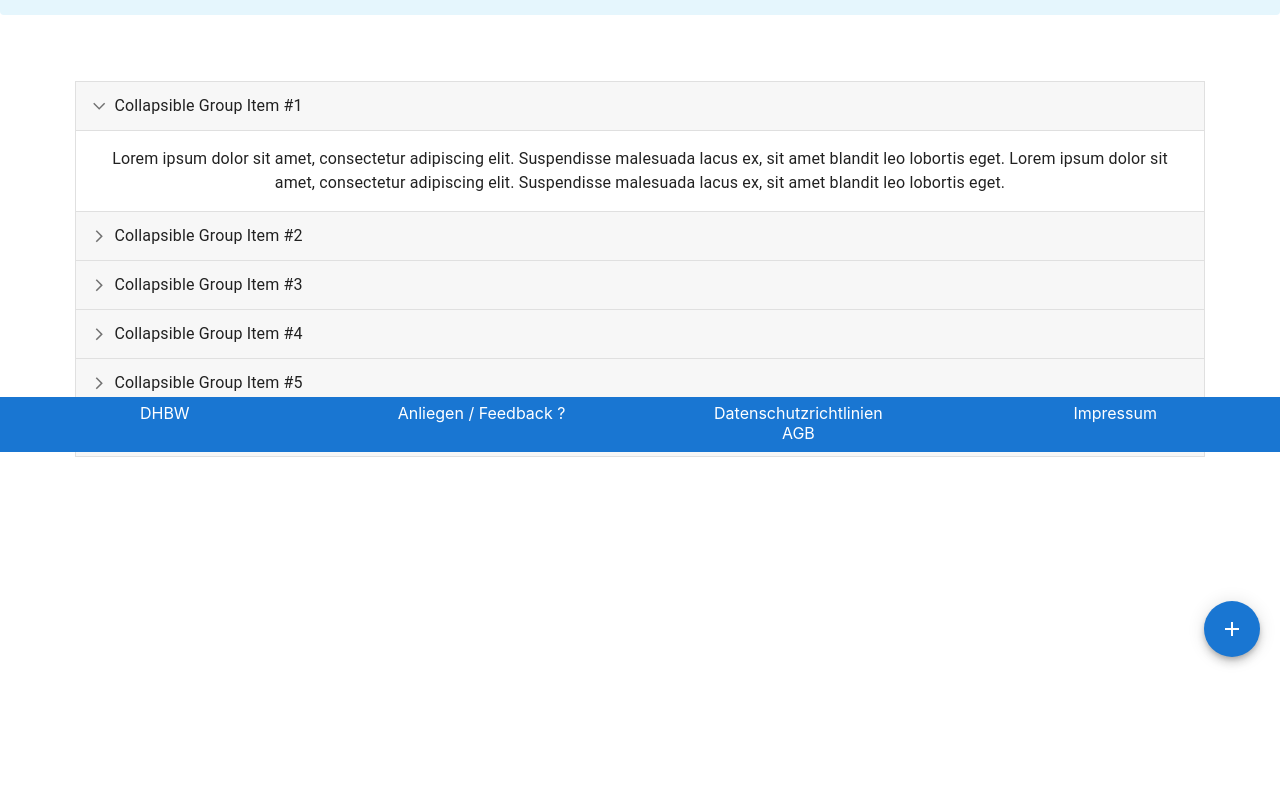
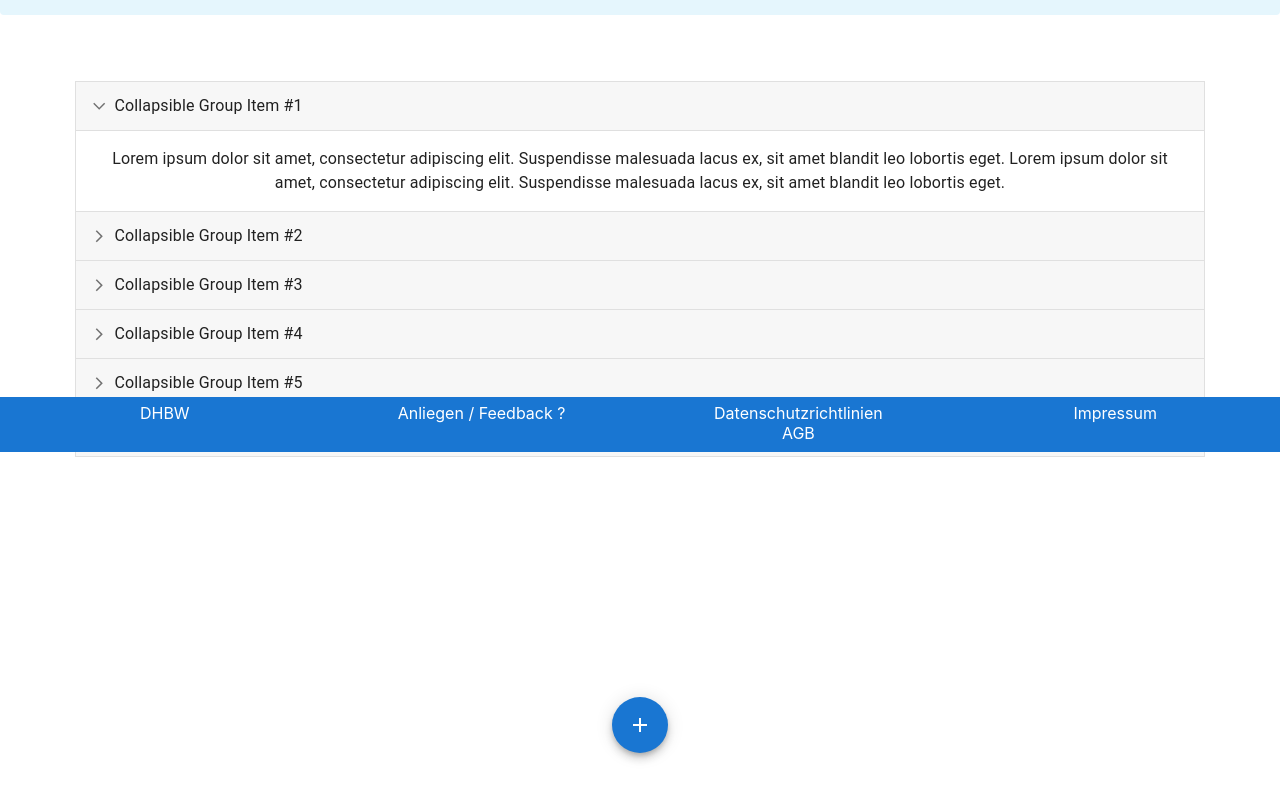
Before and after one commit to sakulklk/Lernmanagement, a Next.js app: page /kapitelJSD in a window 1280 px wide. Shown: the part 348-1148 px from the top of the page. Before the commit the page ends 1125 px from the top, so only its background shows below. Built offline with nearby package versions, Linux system fonts and the light colour scheme.

Commit message:
3 files modified

```diff
--- a/components/kapitelJS/kapitelDozent.js
+++ b/components/kapitelJS/kapitelDozent.js
@@ -253,8 +253,8 @@ export default function CustomizedAccordions() {
       </div>
       <Box sx={{ height: 320, transform: 'translateZ(0px)', flexGrow: 1 }}>
         <SpeedDial
-          ariaLabel="SpeedDial basic example"
-          sx={{ position: 'absolute', bottom: 120, right: 20 }}
+          ariaLabel="SpeedDial CRUD"
+          sx={{ position: 'sticky' }}
           icon={<SpeedDialIcon />}
         >
           {actions.map((action) => (
--- a/pages/kapitelJSD.js
+++ b/pages/kapitelJSD.js
@@ -5,8 +5,10 @@ import ÜbersichtDozenten from '../components/kapitelJS/kapitelDozent.js';
 export default function KapitelJS() {
   return (
     <>
-      <NavBar></NavBar>
-      <ÜbersichtDozenten></ÜbersichtDozenten>
+      <div style={{ paddingBottom: '50px' }}>
+        <NavBar></NavBar>
+        <ÜbersichtDozenten></ÜbersichtDozenten>
+      </div>
       <Footer></Footer>
     </>
   );
--- a/pages/kapitelJS_na.js
+++ b/pages/kapitelJS_na.js
@@ -5,6 +5,7 @@ import Übersicht from '../components/kapitelJS/kapitelübersicht_na.js';
 export default function KapitelJS() {
   return (
     <>
+
       <NavBar></NavBar>
       <Übersicht></Übersicht>
       <Footer></Footer>
```
